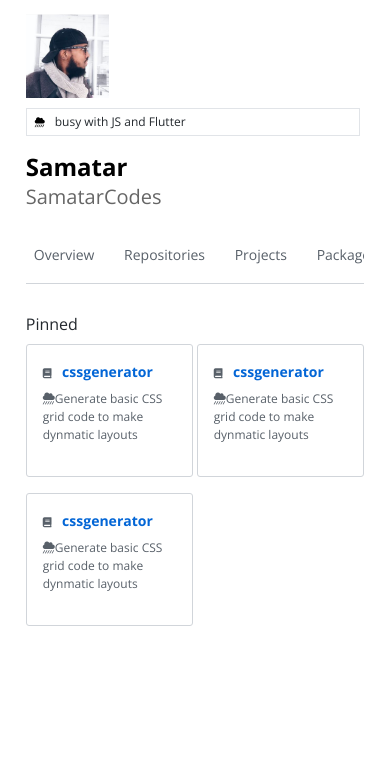
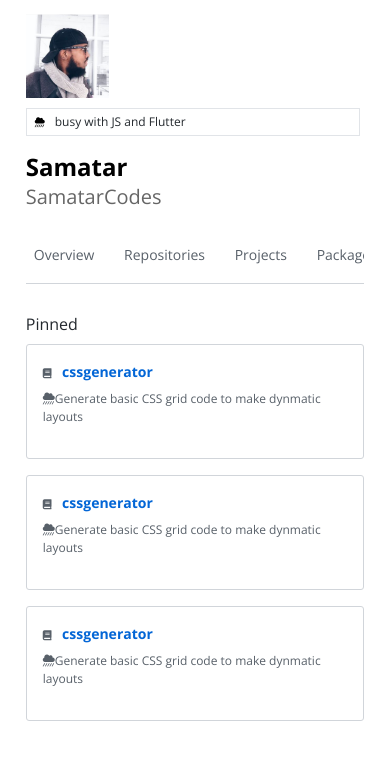
Before and after one commit to SamatarCodes/github, a website: page index.html in a window 390 px wide. Shown: the part 69-828 px from the top of the page. Drawn offline with nearby package versions, Linux system fonts and the light colour scheme.

Commit message:
completed project section

```diff
--- a/sass/3-components/_project-container.sass
+++ b/sass/3-components/_project-container.sass
@@ -33,3 +33,10 @@
             font-size: 1.2rem
             margin-top: .8rem
             margin-bottom: 1.6rem
+
+@media screen and (max-width: 767px)
+    .projects__list
+        flex-direction: column
+
+        .projects__container
+            width: 100%
```
Also changed, not shown: css/styles.css.
